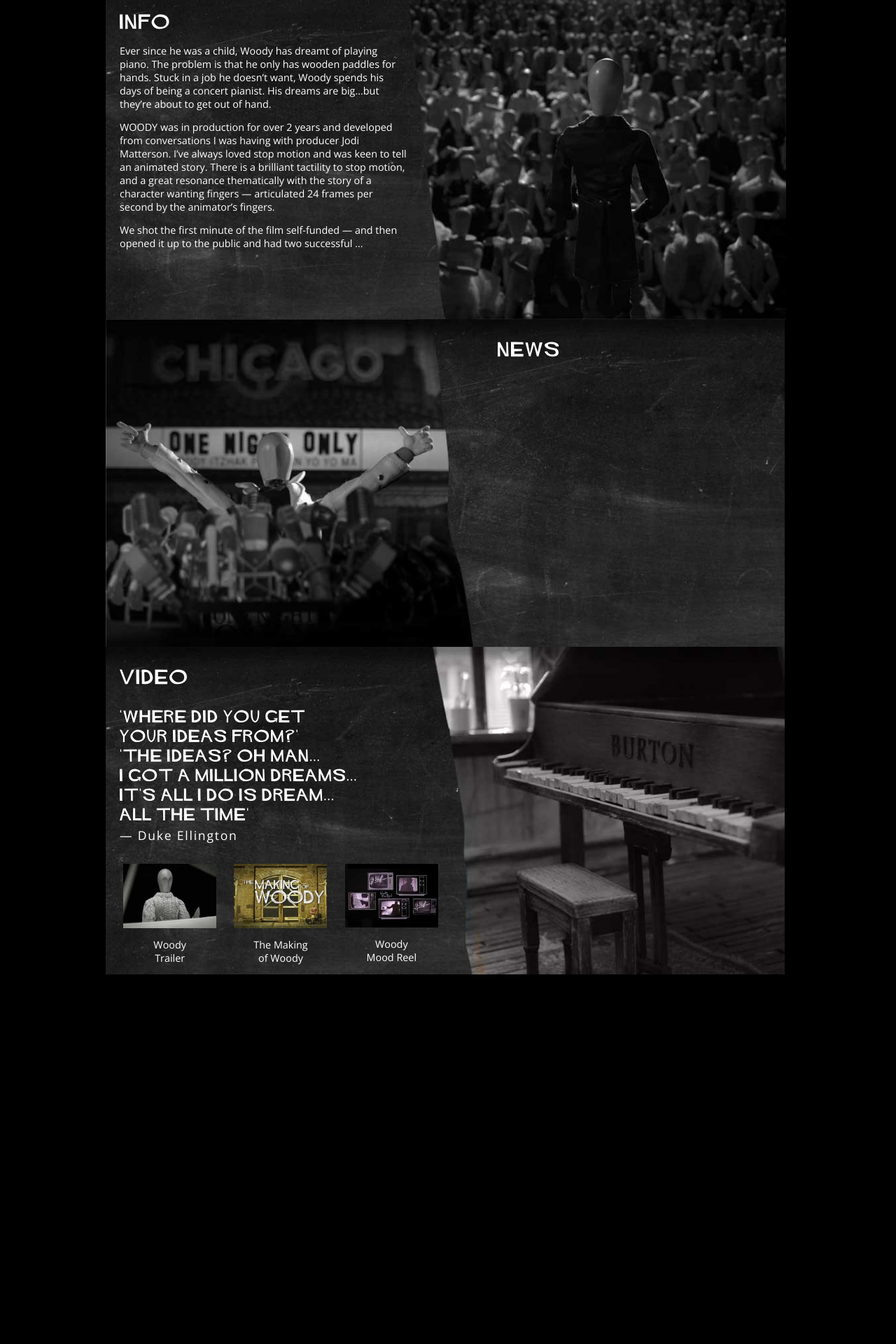
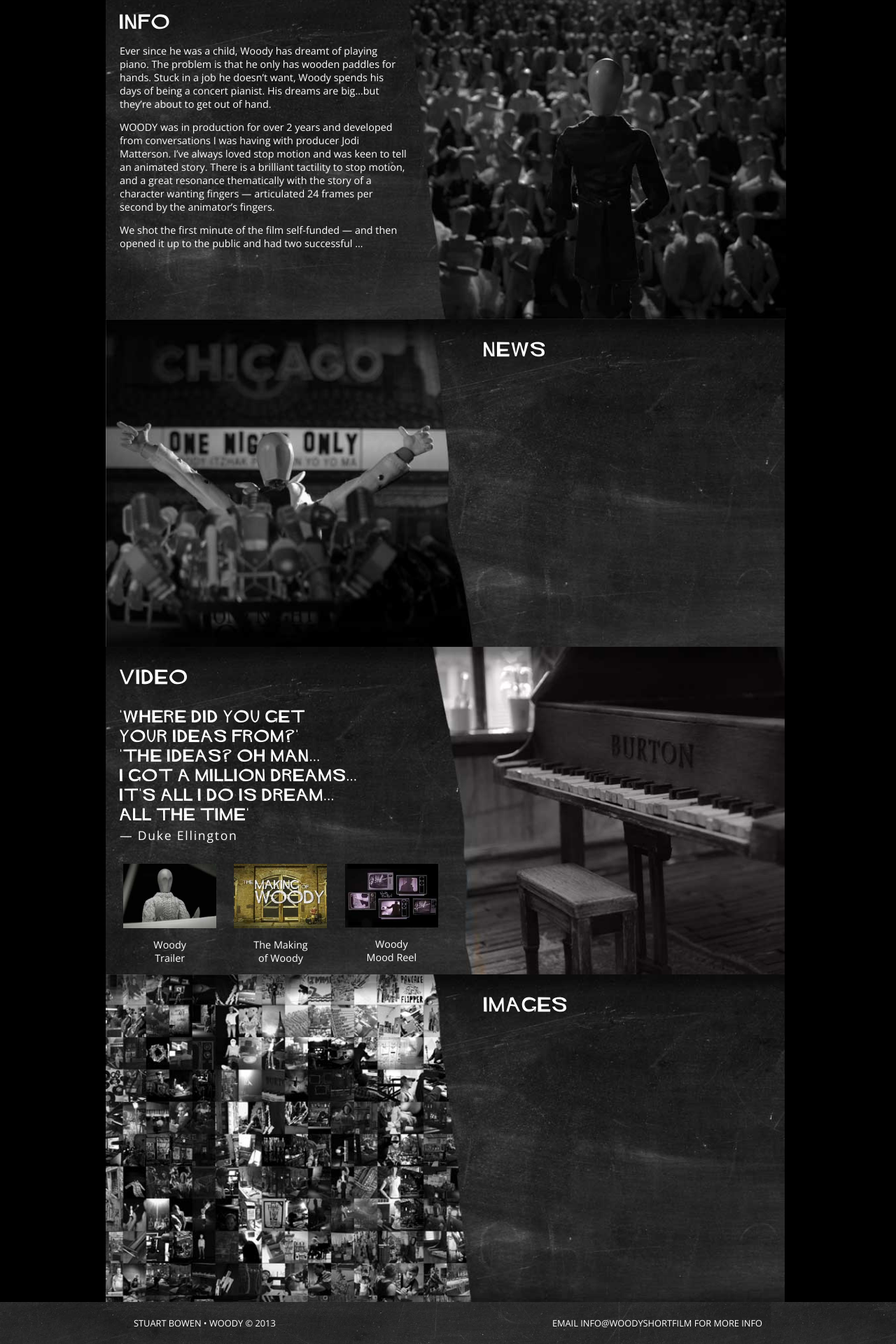
Before and after one commit to woodyshortfilm/woodyshortfilm.github.io, a Jekyll site: the page built from index.html, in a window 1280 px wide. Shown: the part 739-2659 px from the top of the page at 70% size. Built offline with Jekyll 4.4.1, drawn with Linux system fonts in a browser that asks for light colours; before the commit the page ends 2131 px from its top, so only the background shows below that.

Commit message:
Added basic footer.

```diff
--- a/css/main.css
+++ b/css/main.css
@@ -132,7 +132,7 @@ header #masthead-separator {
   background-image: url('/img/news.jpg');
 }
 
-#news p { margin-left: 540px; }
+#news p { margin-left: 520px; }
 
 #video {
   height: 468px;
@@ -162,3 +162,25 @@ header #masthead-separator {
   font-family: 'Open Sans', sans-serif;
   font-size: 1em;
 }
+
+#images {
+  height: 468px;
+  background-image: url('/img/images.jpg');
+}
+
+#images p { margin-left: 520px; }
+
+footer {
+  height: 60px;
+  background-image: url('/img/footer-background.jpg');
+  background-size: auto 60px;
+  font-family: 'Open Sans', sans-serif;
+  font-size: .8em;
+}
+
+footer .grid .unit {
+  padding-top: 21px;
+  padding-bottom: 21px;
+}
+footer #copyright { padding-left: 40px; }
+footer #email { padding-right: 40px; }
--- a/index.html
+++ b/index.html
@@ -90,22 +90,39 @@ title: WOODY
     <div id="video-thumbnails" class="grid left-align">
       <div class="unit one-third align-center pull-left">
         <a href="#">
-          <img src="/img/woody-trailer-thumb.jpg" width="133">
+          <img src="/img/woody-trailer-thumb.jpg" width="133"><br/>
         Woody<br/>
         Trailer</a>
       </div>
       <div class="unit one-third align-center">
         <a href="#">
-          <img src="/img/woody-making-of-thumb.jpg" width="133">
+          <img src="/img/woody-making-of-thumb.jpg" width="133"><br/>
         The Making<br/>
         of Woody</a>
       </div>
       <div class="unit one-third align-center pull-right">
         <a href="#">
-          <img src="/img/woody-mood-reel-thumb.jpg" width="133">
+          <img src="/img/woody-mood-reel-thumb.jpg" width="133"><br/>
         Woody<br/>
         Mood Reel</a>
       </div>
     </div>
   </div>
 </div>
+
+<div id="images" class="grid background-cover">
+  <div class="unit whole">
+    <p class="section-heading">IMAGES</p>
+  </div>
+</div>
+
+<footer>
+  <div class="grid">
+    <div id="copyright" class="unit half align-left">
+      STUART BOWEN • WOODY &copy; 2013
+    </div>
+    <div id="email" class="unit half align-right">
+      EMAIL INFO@WOODYSHORTFILM FOR MORE INFO
+    </div>
+  </div>
+</footer>
```
Also changed, not shown: img/footer-background.jpg (added), img/images.jpg (added).
